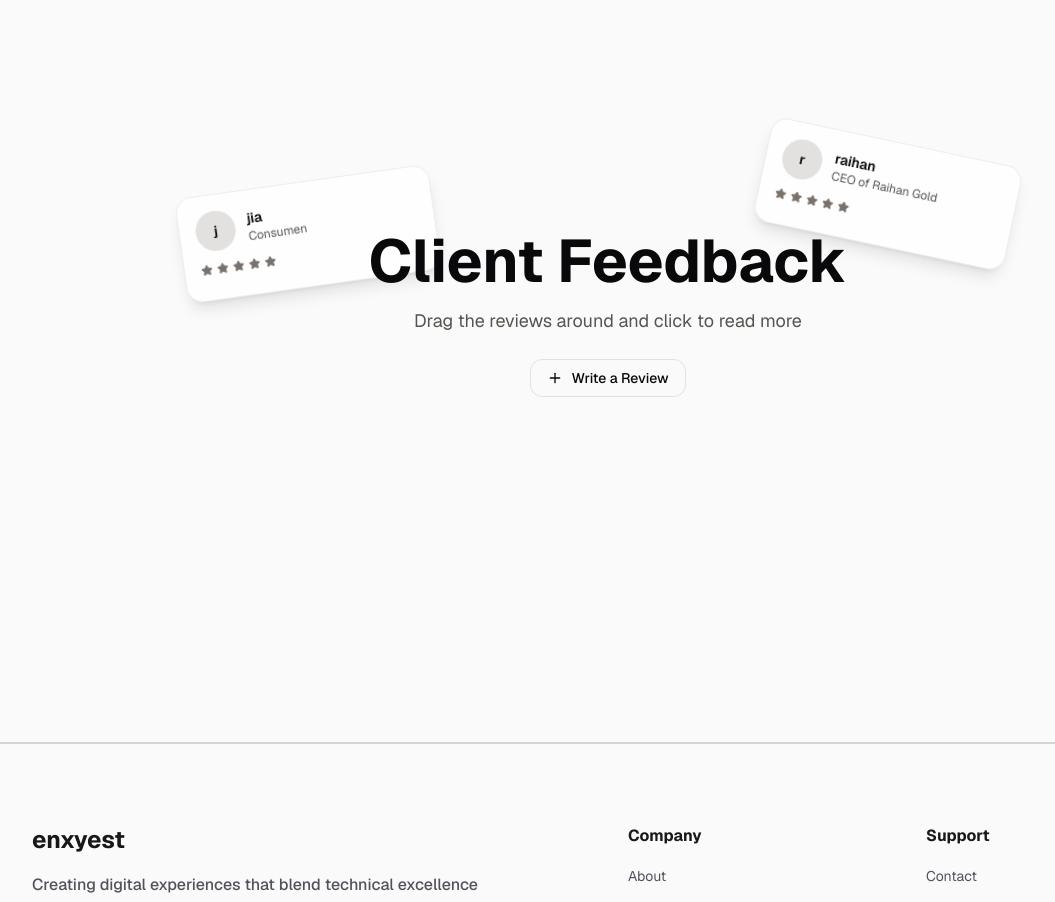
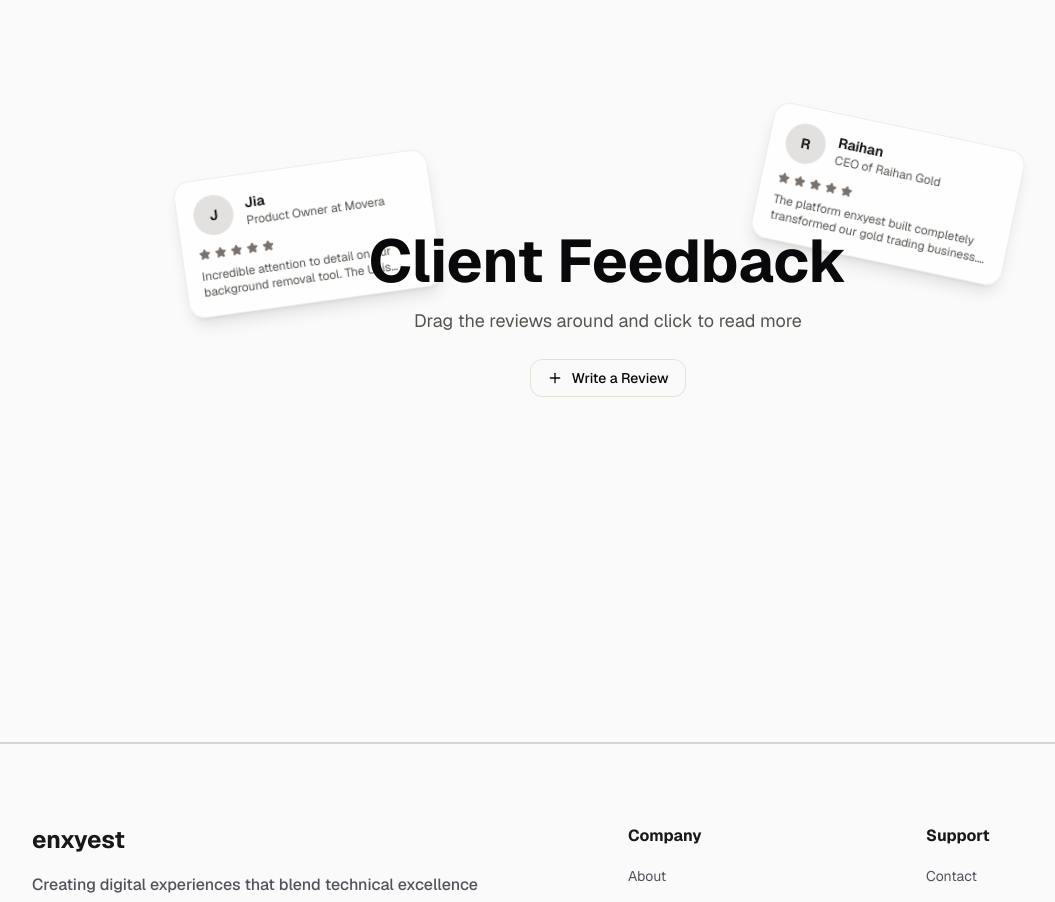
Before and after one commit to GedeBrawidya/profile, a Next.js app: page / in a window 1280 px wide. Shown: the part 4180-5082 px from the top of the page, without its empty margins (32-1087 px from the left). Built offline with nearby package versions, Linux system fonts and the light colour scheme.

Commit message:
permbaharuan review

```diff
--- a/components/portofolio/floating-review.tsx
+++ b/components/portofolio/floating-review.tsx
@@ -7,39 +7,18 @@ import { useState } from "react"
 const reviews = [
   {
     id: 1,
-    name: "raihan",
+    name: "Raihan",
     role: "CEO of Raihan Gold",
     rating: 5,
-    text: "",
+    text: "The platform enxyest built completely transformed our gold trading business. The real-time updates and secure transaction flow are exactly what we needed. Highly recommended!",
   },
   {
     id: 2,
-    name: "jia",
-    role: "Consumen",
+    name: "Jia",
+    role: "Product Owner at Movera",
     rating: 5,
-    text: "",
+    text: "Incredible attention to detail on our background removal tool. The UI is intuitive and the processing speed is blazing fast. exceeded our expectations!",
   },
-  // {
-  //   id: 3,
-  //   name: "Emma Wilson",
-  //   role: "Consumen",
-  //   rating: 5,
-  //   text: "Creative problem solver with excellent communication. Highly recommend!",
-  // },
-  // {
-  //   id: 4,
-  //   name: "David Park",
-  //   role: "Consumen",
-  //   rating: 5,
-  //   text: "Built our MVP in record time without compromising on quality. Amazing!",
-  // },
-  // {
-  //   id: 5,
-  //   name: "Lisa Anderson",
-  //   role: "Consumen",
-  //   rating: 5,
-  //   text: "The website increased our conversion rate by 40%. Outstanding results!",
-  // },
 ]
 
 const orbitPositions = [
```
